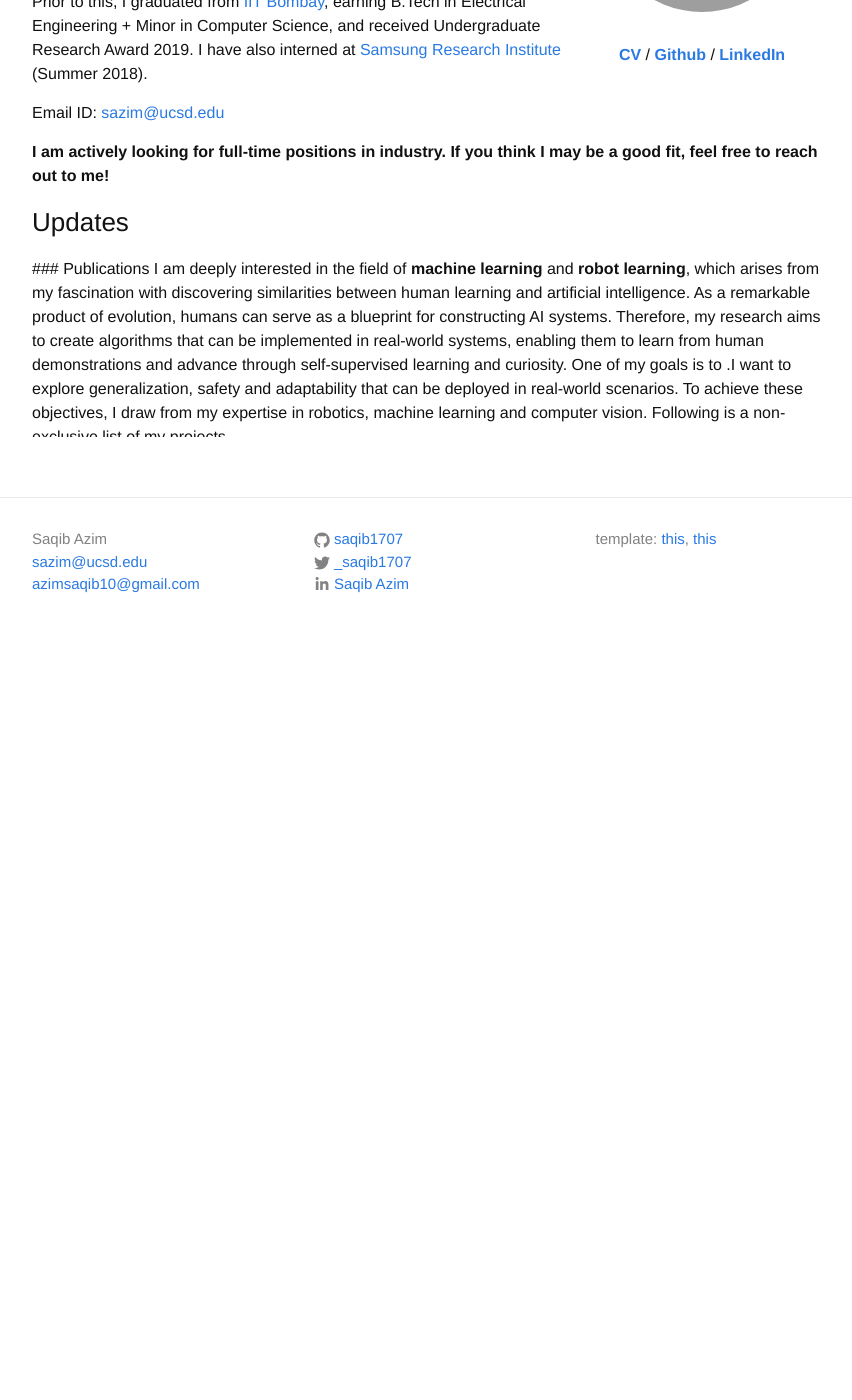
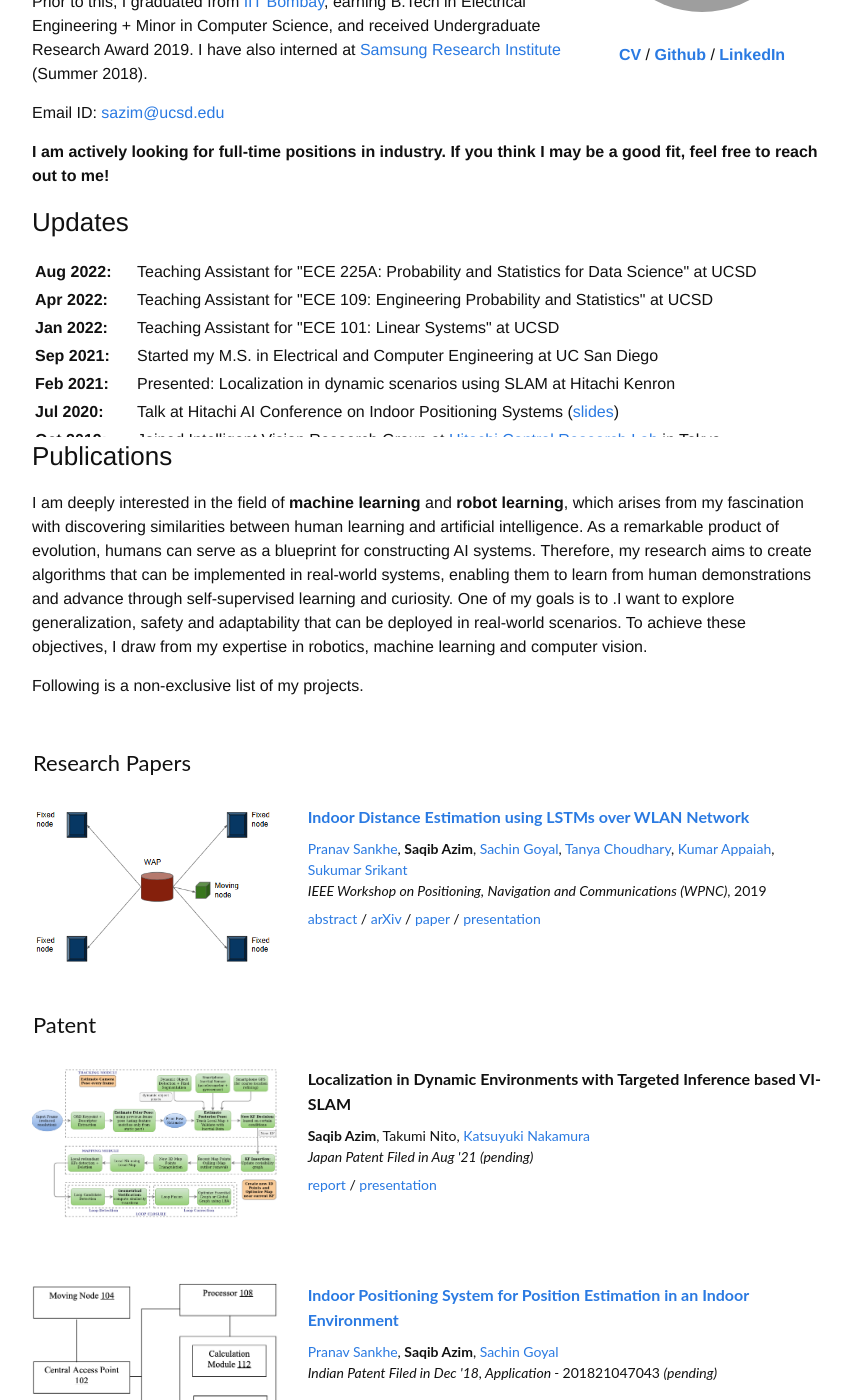
Before and after one commit to saqib1707/saqib1707.github.io, a Jekyll site: the page built from index.md, in a window 1280 px wide and 1400 px high, scrolled down 310 px. Shown: the whole window, without its empty margins (213-1065 px from the left). Built offline with Jekyll 4.4.1, drawn with Linux system fonts in a browser that asks for light colours; comment, search, counter and statistics services are not loaded; before the commit the page ends 966 px from its top, so only the background shows below that; some of the changed text lies outside the part shown; grey boxes are pictures that could not be loaded.

Commit message:
correction

```diff
--- a/index.md
+++ b/index.md
@@ -17,9 +17,7 @@ Prior to this, I graduated from [IIT Bombay](https://www.iitb.ac.in/), earning B
 
 Email ID: <a href="mailto: sazim@ucsd.edu">sazim@ucsd.edu</a>
 
-
 <b>I am actively looking for full-time positions in industry. If you think I may be a good fit, feel free to reach out to me!</b>
-
 
 <!-- To get an insight on my professional life so far, you can have a look at my [CV]({{site.url}}/cv/). I’m happy to get in touch at <a href="mailto:{{ site.email }}">{{ site.email }}</a>. -->
 
@@ -36,7 +34,6 @@ I also joined an on-campus student-driven team, [Innovation Cell](http://www.umi
 <!-- I [blog]({{ site.url }}/archive) every now and then compiling my personal experiences. Feel free to read a bit [more about me]({{ site.url }}/about)! -->
 
 ### Updates
-
 <div style="height:180px;overflow:auto;">
 <table>
 <col width="100px">
@@ -53,7 +50,7 @@ I also joined an on-campus student-driven team, [Innovation Cell](http://www.umi
 <tr><td><b>Aug 2019:</b></td><td>Graduated from IIT Bombay, receiving the Undergraduate Research Award</td></tr>
 <tr><td><b>Jan 2019:</b></td><td>Teaching Assistant for Signals and Systems (EE 210) at <a href="https://www.iitb.ac.in">IIT Bombay</a></td></tr>
 <tr><td><b>Jul 2018:</b></td><td>Successfully completed internship at <a href="https://research.samsung.com/sri-b">Samsung Research Institute</a> in Bengaluru</td></tr>
-	<!-- <a href="https://www.cics.umass.edu/grads/phd-portfolio">PhD candidacy</a> with distinction!</td></tr> -->
+<!-- <a href="https://www.cics.umass.edu/grads/phd-portfolio">PhD candidacy</a> with distinction!</td></tr> -->
 <!-- <tr><td><b>Sep 2020:</b></td><td>new <a href="https://arxiv.org/abs/2010.05700">paper</a> on paraphrasing for unsupervised style transfer to appear at EMNLP 2020. Check out a live demo and the codebase <a href="http://style.cs.umass.edu">here</a>.</td></tr> -->
 <!-- <tr><td><b>Sep 2020:</b></td><td>I am excited to share a new bird photography webpage! Check the <a href="{{ site.url }}/birding">Birding</a> tab.</td></tr>
 <tr><td><b>Jun 2020:</b></td><td>I was recognized as an <a href="https://www.aclweb.org/anthology/2020.acl-main.0.pdf#page=25">outstanding reviewer</a> for ACL 2020!</td></tr>
@@ -73,10 +70,11 @@ I also joined an on-campus student-driven team, [Innovation Cell](http://www.umi
 <tr><td><b>Jul 2018:</b></td><td> new <a href="https://arxiv.org/abs/1807.06234">preprint</a> on hierarchical multitask learning for speech recognition</td></tr>
 <tr><td><b>Jun 2018:</b></td><td> new blogs on <a href="2018/05/29/grad-resources.html">grad resources</a>, <a href="2018/06/04/cs-opportunities.html">IIT Bombay CS opportunities</a> and <a href="2018/06/05/crowd-sourcing.html">crowdsourcing</a></td></tr>
 <tr><td><b>Apr 2018:</b></td><td> presented <a href="https://arxiv.org/abs/1710.10398">paper</a> on CNNs for end-to-end speech recognition at ICASSP 2018 (<a href="https://sigport.org/sites/default/files/docs/study-convolutional-encoders.pdf">poster</a>)</td></tr> -->
+</table>
+</div>
 
 
 ### Publications
-<!-- My research interests span a breadth of fields including machine learning, computer vision, robotics, etc.  Feel free to look at my [CV]({{site.url}}/assets/CV/CV_SaqibAzim_public.pdf). More details will be updated soon. -->
 I am deeply interested in the field of <b>machine learning</b> and <b>robot learning</b>, which arises from my fascination with discovering similarities between human learning and artificial intelligence. As a remarkable product of evolution, humans can serve as a blueprint for constructing AI systems. Therefore, my research aims to create algorithms that can be implemented in real-world systems, enabling them to learn from human demonstrations and advance through self-supervised learning and curiosity. One of my goals is to .I want to explore generalization, safety and adaptability that can be deployed in real-world scenarios. To achieve these objectives, I draw from my expertise in robotics, machine learning and computer vision.
 
 <!-- I am broadly interested in research on robot learning which stems from my interest in looking for parallels between human learning and artificial intelligence. I believe human beings are an excellent product of evolution and they could be used as a blue-print for building AI systems. I want to develop algorithms for deploying in real-world robots that can learn from human demonstrations, and evolve through self-supervised learning/curiosity. I want to push it towards a stage where robots can learn to carry out a task just by observing a human once. In doing so, I want to explore generality, safety and adaptability. I work with robotics, machine learning, and computer vision. -->
@@ -408,7 +406,6 @@ Following is a non-exclusive list of my projects.
 </table>
 
 
-
 ### Teaching
 <table style="width:100%;border:0px;border-spacing:0px;border-collapse:separate;margin-right:auto;margin-left:auto;margin-bottom:15px">
 <tbody>
```
